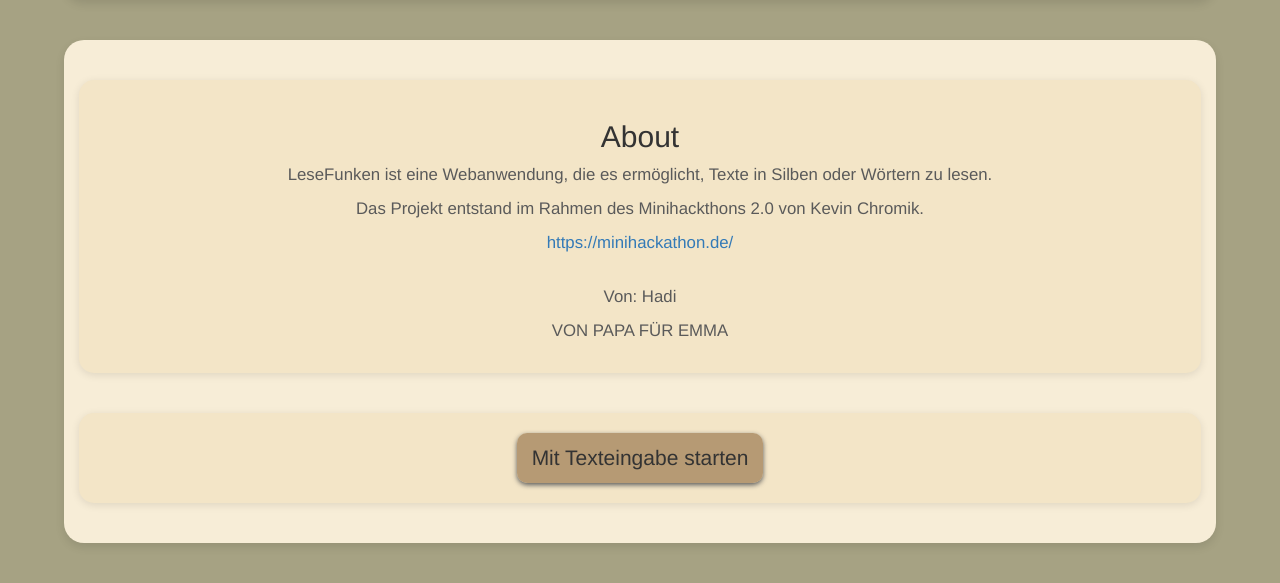
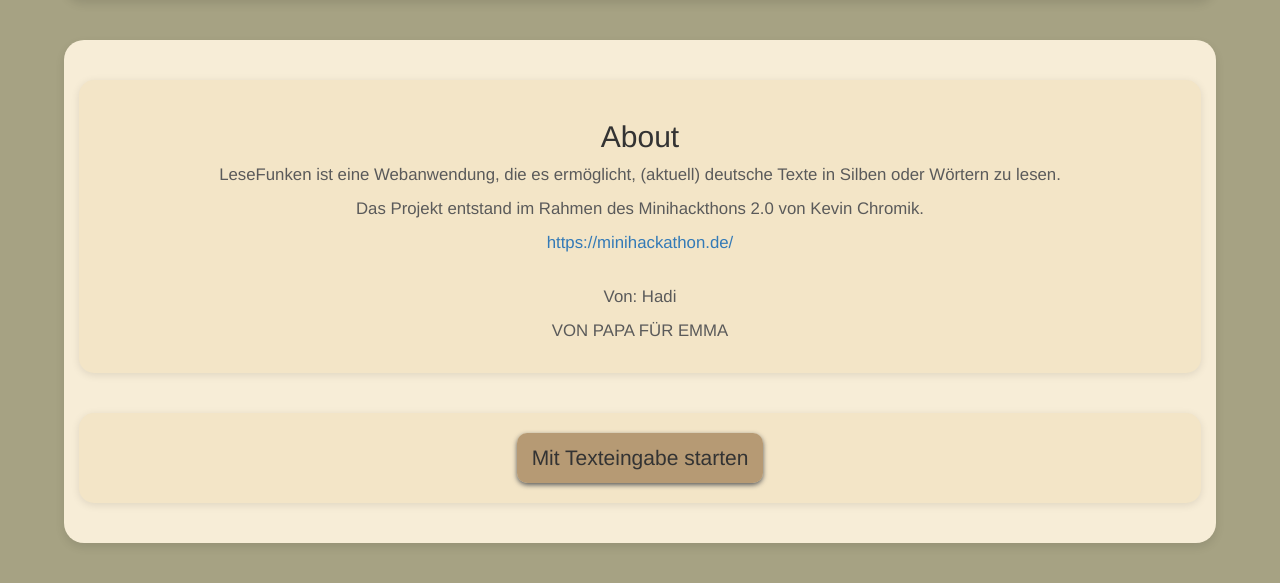
Before and after one commit to Hadizih/LeseFunken, a Flask app: page / in a window 1280 px wide. Shown: the part 126-709 px from the top of the page. Run offline with Flask 3, Linux system fonts and the light colour scheme; some libraries are stand-ins or nearby versions.

Commit message:
App fertig

```diff
--- a/templates/index.html
+++ b/templates/index.html
@@ -16,7 +16,7 @@
     <div id="main" class="container">
         <div id="about" class="inner-container">
         <h2>About</h2>
-        <p> LeseFunken ist eine Webanwendung, die es ermöglicht, Texte in Silben oder Wörtern zu lesen. </p>
+        <p> LeseFunken ist eine Webanwendung, die es ermöglicht, (aktuell) deutsche Texte in Silben oder Wörtern zu lesen. </p>
         <p> Das Projekt entstand im Rahmen des Minihackthons 2.0 von Kevin Chromik. </p>
         <p> <a href="https://minihackathon.de/">https://minihackathon.de/</a> </p>
         <br>
--- a/templates/own.html
+++ b/templates/own.html
@@ -21,8 +21,10 @@
         <form  action="/read" method="POST" onsubmit="return validateText()">
             <textarea id="eingabeText" name="userText" rows="4" cols="50" placeholder="Heute ist ein schöner Tag, weil..."></textarea>
             <p>Text muss zwischen 50 und 2500 Zeichen lang sein</p>
+
             <button type="submit" name="action" value="own_text">Weiter</button>
           </form>
+
         </div>
     </div>
     </div>
--- a/templates/read.html
+++ b/templates/read.html
@@ -54,11 +54,12 @@
             <button type="submit" id="btnStart" class="" name="action" value="start" onclick=start()>Start</button>
             <button type="submit" id="btnPause" class="" name="action" value="pause" onclick=pause() hidden="true">Pause</button>
             <button type="submit" id="btnStop" class="" name="action" value="stop" onclick=stop() hidden="true">Stop</button>
+            <button id="own" class="" onclick="window.location.href='/own'">Zurück</button>
 
         </div>
         <div id="speed-slider-container">
         <div id="speedslider">
-            <label for="speed">Geschwindigkeit:</label>
+            <label for="speed">Lese - Geschwindigkeit:</label>
             <input type="range" id="speedchanger" class="slider" name="speed" min="1" max="100" value="50"><span id="speedValue">50</span><span id="speedUnit">%</span>
         </div>
     </div>
```
